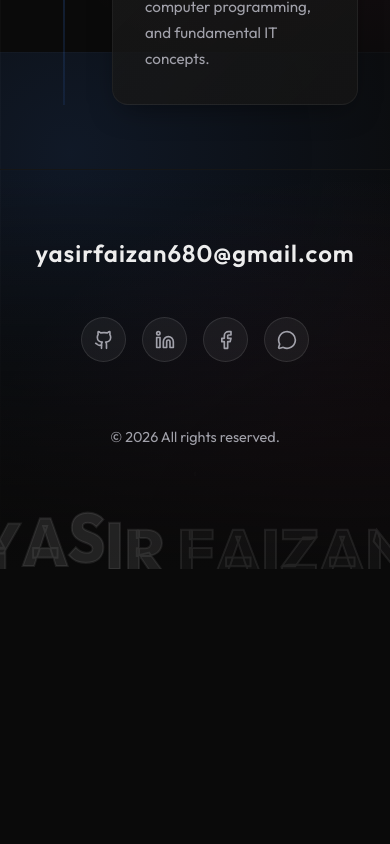
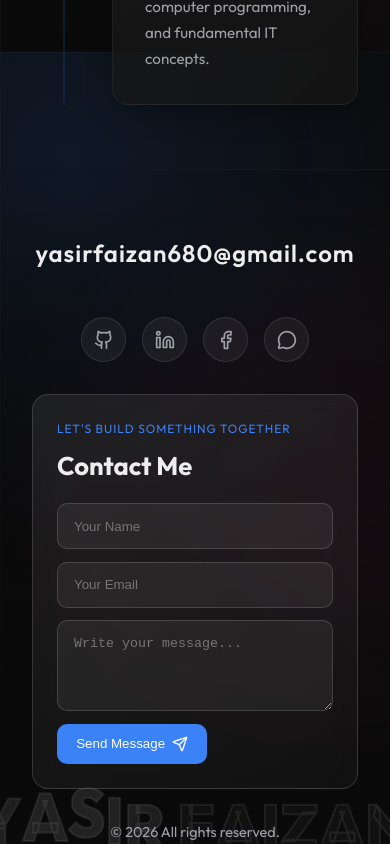
Before and after one commit to Yasirfaizan/Yasirfaizan, a React (Vite) app: page / in a window 390 px wide. Shown: the part 10076-10920 px from the top of the page. Before the commit the page ends 10645 px from the top, so only its background shows below. Built offline with nearby package versions, Linux system fonts and the light colour scheme; no server answers.

Commit message:
Harden EmailJS template params for name/email/message mapping

```diff
--- a/src/components/Footer.css
+++ b/src/components/Footer.css
@@ -1,6 +1,6 @@
 .footer-section {
   background: linear-gradient(to top, rgba(10, 10, 10, 1), transparent);
-  padding: 4rem 2rem 0; /* Removed bottom padding for the huge text */
+  padding: 4rem 2rem 0;
   border-top: 1px solid rgba(255, 255, 255, 0.05);
   margin-top: auto;
   position: relative;
@@ -19,11 +19,10 @@
   align-items: center;
   flex-wrap: wrap;
   gap: 2rem;
-  z-index: 10; /* Keep above bg text */
+  z-index: 10;
   position: relative;
 }
 
-/* --- Left: Email Text --- */
 .footer-left {
   flex: 1;
   display: flex;
@@ -59,19 +58,6 @@
   width: 100%;
 }
 
-.footer-bottom-info {
-  text-align: center;
-  margin-top: 4rem;
-  z-index: 10;
-  position: relative;
-}
-
-.copyright {
-  color: var(--text-secondary);
-  font-size: 0.9rem;
-}
-
-/* --- Right: Social Circles --- */
 .footer-right {
   flex: 1;
   display: flex;
@@ -98,53 +84,103 @@
   overflow: hidden;
 }
 
-/* Base hover properties */
 .social-icon-circle:hover {
   color: white;
   transform: translateY(-8px) scale(1.1);
   border-color: rgba(255,255,255,0.4);
 }
 
-/* Specific Brand Hover Colors & Glows */
-.social-icon-circle:nth-child(1):hover { /* Github */
-  background: #333;
-  box-shadow: 0 10px 20px -5px rgba(51, 51, 51, 0.8);
+.social-icon-circle:nth-child(1):hover { background: #333; box-shadow: 0 10px 20px -5px rgba(51, 51, 51, 0.8); }
+.social-icon-circle:nth-child(2):hover { background: #0077B5; box-shadow: 0 10px 20px -5px rgba(0, 119, 181, 0.8); }
+.social-icon-circle:nth-child(3):hover { background: #1877F2; box-shadow: 0 10px 20px -5px rgba(24, 119, 242, 0.8); }
+.social-icon-circle.whatsapp:hover { background: #25D366; box-shadow: 0 10px 20px -5px rgba(37, 211, 102, 0.8); }
+
+.contact-form-wrapper {
+  max-width: 760px;
+  width: 100%;
+  margin: 2rem auto 0;
+  z-index: 10;
+  position: relative;
+  padding: 1.5rem;
+  border-radius: 16px;
+  border: 1px solid rgba(255, 255, 255, 0.15);
+  background: linear-gradient(145deg, rgba(255, 255, 255, 0.08), rgba(255, 255, 255, 0.03));
+  backdrop-filter: blur(10px);
 }
 
-.social-icon-circle:nth-child(2):hover { /* LinkedIn */
-  background: #0077B5;
-  box-shadow: 0 10px 20px -5px rgba(0, 119, 181, 0.8);
+.contact-kicker {
+  color: var(--accent-color);
+  letter-spacing: 0.08em;
+  text-transform: uppercase;
+  font-size: 0.75rem;
+  margin-bottom: 0.5rem;
 }
 
-.social-icon-circle:nth-child(3):hover { /* Facebook */
-  background: #1877F2;
-  box-shadow: 0 10px 20px -5px rgba(24, 119, 242, 0.8);
+.contact-form-wrapper h3 {
+  color: var(--text-primary);
+  margin-bottom: 1rem;
+  font-size: 1.6rem;
 }
 
-.social-icon-circle.whatsapp:hover { /* WhatsApp */
-  background: #25D366;
-  box-shadow: 0 10px 20px -5px rgba(37, 211, 102, 0.8);
+.contact-form {
+  display: grid;
+  gap: 0.8rem;
 }
 
-/* Responsive Stacking */
-@media (max-width: 850px) {
-  .footer-content {
-    flex-direction: column;
-    justify-content: center;
-    gap: 2.5rem;
-  }
-
-  .footer-left, .footer-right {
-    flex: auto;
-    justify-content: center;
-  }
-
-  .jumping-bg-name {
-    font-size: 15vw;
-  }
+.contact-form input,
+.contact-form textarea {
+  background: rgba(255, 255, 255, 0.06);
+  border: 1px solid rgba(255, 255, 255, 0.15);
+  color: var(--text-primary);
+  padding: 0.9rem 1rem;
+  border-radius: 10px;
+  transition: border-color 0.3s ease, box-shadow 0.3s ease;
 }
 
-/* --- MASSIVE BACKGROUND JUMPING NAME --- */
+.contact-form input:focus,
+.contact-form textarea:focus {
+  outline: none;
+  border-color: var(--accent-color);
+  box-shadow: 0 0 0 3px rgba(59, 130, 246, 0.2);
+}
+
+.contact-submit {
+  width: fit-content;
+  padding: 0.75rem 1.2rem;
+  border: none;
+  border-radius: 10px;
+  background: var(--accent-color);
+  color: white;
+  display: inline-flex;
+  gap: 0.4rem;
+  align-items: center;
+  cursor: pointer;
+}
+
+.contact-submit:disabled {
+  opacity: 0.7;
+  cursor: not-allowed;
+}
+
+.form-status { margin-top: 0.8rem; font-size: 0.9rem; }
+.form-status.success { color: #22c55e; }
+.form-status.error { color: #f87171; }
+
+.footer-bottom-info {
+  text-align: center;
+  margin-top: 2rem;
+  z-index: 10;
+  position: relative;
+}
+
+.copyright { color: var(--text-secondary); font-size: 0.9rem; }
+
+@media (max-width: 850px) {
+  .footer-content { flex-direction: column; justify-content: center; gap: 2.5rem; }
+  .footer-left, .footer-right { flex: auto; justify-content: center; }
+  .jumping-bg-name { font-size: 15vw; }
+}
+
 .footer-bg-name-container {
   position: absolute;
   bottom: -2vw;
@@ -152,21 +188,18 @@
   width: 100%;
   text-align: center;
   z-index: 1;
-  pointer-events: none; /* Let clicks pass through to background if necessary */
+  pointer-events: none;
 }
 
 .jumping-bg-name {
-  font-size: 16vw; /* Massive scaling text */
+  font-size: 16vw;
   font-weight: 900;
   text-transform: uppercase;
   margin: 0;
   line-height: 0.8;
   white-space: nowrap;
-
-  /* Make it slightly transparent and blend with background */
   color: rgba(255, 255, 255, 0.03);
   -webkit-text-stroke: 2px rgba(255, 255, 255, 0.08);
-
   display: flex;
   justify-content: center;
   align-items: flex-end;
--- a/src/components/Footer.jsx
+++ b/src/components/Footer.jsx
@@ -1,53 +1,108 @@
-import { Github, Linkedin, Facebook, MessageCircle } from 'lucide-react';
+import { useState } from 'react';
+import { Github, Linkedin, Facebook, MessageCircle, Send } from 'lucide-react';
 import './Footer.css';
+
+const EMAILJS_SERVICE_ID = import.meta.env.VITE_EMAILJS_SERVICE_ID || 'service_g283rz7';
+const EMAILJS_TEMPLATE_ID = import.meta.env.VITE_EMAILJS_TEMPLATE_ID || 'template_y04z4y6';
+const EMAILJS_PUBLIC_KEY = import.meta.env.VITE_EMAILJS_PUBLIC_KEY || 'X2dqKDDVEnIBvJfMS';
 
 const Footer = () => {
   const currentYear = new Date().getFullYear();
+  const [formData, setFormData] = useState({ name: '', email: '', message: '' });
+  const [status, setStatus] = useState({ type: '', text: '' });
+  const [isSending, setIsSending] = useState(false);
+
+  const isEmailJsConfigured = EMAILJS_SERVICE_ID && EMAILJS_TEMPLATE_ID && EMAILJS_PUBLIC_KEY;
+
+  const handleChange = (e) => {
+    const { name, value } = e.target;
+    setFormData((prev) => ({ ...prev, [name]: value }));
+  };
+
+  const handleSubmit = async (e) => {
+    e.preventDefault();
+
+    if (!isEmailJsConfigured) {
+      setStatus({ type: 'error', text: 'Email service is temporarily unavailable. Please try again in a moment.' });
+      return;
+    }
+
+    setIsSending(true);
+    setStatus({ type: '', text: '' });
+
+    try {
+      const response = await fetch('https://api.emailjs.com/api/v1.0/email/send', {
+        method: 'POST',
+        headers: { 'Content-Type': 'application/json' },
+        body: JSON.stringify({
+          service_id: EMAILJS_SERVICE_ID,
+          template_id: EMAILJS_TEMPLATE_ID,
+          user_id: EMAILJS_PUBLIC_KEY,
+          template_params: {
+            from_name: formData.name,
+            name: formData.name,
+            user_name: formData.name,
+            client_name: formData.name,
+            sender_name: formData.name,
+            from_email: formData.email,
+            email: formData.email,
+            user_email: formData.email,
+            client_email: formData.email,
+            sender_email: formData.email,
+            reply_to: formData.email,
+            message: formData.message,
+            user_message: formData.message,
+            client_message: formData.message,
+            msg: formData.message,
+          },
+        }),
+      });
+
+      if (!response.ok) throw new Error('Failed to send message.');
+      setStatus({ type: 'success', text: 'Message sent successfully. Thank you for reaching out!' });
+      setFormData({ name: '', email: '', message: '' });
+    } catch {
+      setStatus({ type: 'error', text: 'Unable to send right now. Please use email/WhatsApp for now.' });
+    } finally {
+      setIsSending(false);
+    }
+  };
 
   return (
-    <footer className="footer-section">
+    <footer className="footer-section" id="contact">
       <div className="footer-content">
-
-        {/* Left Side: Attractive Email Text */}
         <div className="footer-left">
-          <a href="mailto:yasirfaizan680@gmail.com" className="attractive-email">
-            yasirfaizan680@gmail.com
-          </a>
+          <a href="mailto:yasirfaizan680@gmail.com" className="attractive-email">yasirfaizan680@gmail.com</a>
         </div>
 
-        {/* Right Side: Social Circles */}
         <div className="footer-right">
           <div className="social-links-circle">
-            <a href="https://github.com/Yasirfaizan" target="_blank" rel="noreferrer" className="social-icon-circle" aria-label="Github">
-              <Github size={20} />
-            </a>
-            <a href="https://www.linkedin.com/in/yasir-faizan-shalmani/" target="_blank" rel="noreferrer" className="social-icon-circle" aria-label="LinkedIn">
-              <Linkedin size={20} />
-            </a>
-            <a href="https://www.facebook.com/yasir.faizan.680078/" target="_blank" rel="noreferrer" className="social-icon-circle" aria-label="Facebook">
-              <Facebook size={20} />
-            </a>
-            <a href="https://wa.me/923341536579" target="_blank" rel="noreferrer" className="social-icon-circle whatsapp" aria-label="WhatsApp">
-              <MessageCircle size={20} />
-            </a>
+            <a href="https://github.com/Yasirfaizan" target="_blank" rel="noreferrer" className="social-icon-circle" aria-label="Github"><Github size={20} /></a>
+            <a href="https://www.linkedin.com/in/yasir-faizan-shalmani/" target="_blank" rel="noreferrer" className="social-icon-circle" aria-label="LinkedIn"><Linkedin size={20} /></a>
+            <a href="https://www.facebook.com/yasir.faizan.680078/" target="_blank" rel="noreferrer" className="social-icon-circle" aria-label="Facebook"><Facebook size={20} /></a>
+            <a href="https://wa.me/923341536579" target="_blank" rel="noreferrer" className="social-icon-circle whatsapp" aria-label="WhatsApp"><MessageCircle size={20} /></a>
           </div>
         </div>
+      </div>
 
+      <div className="contact-form-wrapper">
+        <p className="contact-kicker">Let&apos;s build something together</p>
+        <h3>Contact Me</h3>
+        <form className="contact-form" onSubmit={handleSubmit}>
+          <input type="text" name="name" placeholder="Your Name" value={formData.name} onChange={handleChange} required />
+          <input type="email" name="email" placeholder="Your Email" value={formData.email} onChange={handleChange} required />
+          <textarea name="message" placeholder="Write your message..." rows="4" value={formData.message} onChange={handleChange} required />
+          <button type="submit" className="contact-submit" disabled={isSending}>{isSending ? 'Sending...' : 'Send Message'} <Send size={16} /></button>
+        </form>
+        {status.text && <p className={`form-status ${status.type}`}>{status.text}</p>}
       </div>
 
       <div className="footer-bottom-info">
         <p className="copyright">© {currentYear} All rights reserved.</p>
       </div>
 
-      {/* Massive Background Jumping Name */}
       <div className="footer-bg-name-container">
-        <h1 className="jumping-bg-name">
-          {"YASIR FAIZAN".split('').map((char, index) => (
-            <span key={index} style={{ animationDelay: `${index * 0.15}s` }}>
-              {char === ' ' ? '\u00A0' : char}
-            </span>
-          ))}
-        </h1>
+        <h1 className="jumping-bg-name">{'YASIR FAIZAN'.split('').map((char, index) => (<span key={index} style={{ animationDelay: `${index * 0.15}s` }}>{char === ' ' ? '\u00A0' : char}</span>))}</h1>
       </div>
     </footer>
   );
--- a/src/components/Navbar.jsx
+++ b/src/components/Navbar.jsx
@@ -1,4 +1,4 @@
-import { Home as HomeIcon, FolderGit2, Code2, Briefcase, Compass } from 'lucide-react';
+import { Home as HomeIcon, FolderGit2, Code2, Briefcase, Compass, Mail } from 'lucide-react';
 import './Navbar.css';
 
 const Navbar = () => {
@@ -51,6 +51,12 @@ const Navbar = () => {
               <span>Experience</span>
             </a>
           </li>
+          <li>
+            <a href="#contact" onClick={(e) => { e.preventDefault(); scrollTo('contact'); }} className="nav-link">
+              <Mail size={18} />
+              <span>Contact</span>
+            </a>
+          </li>
         </ul>
       </div>
     </nav>
```
Also changed, not shown: 1 other file (tests, documents, lock files or other folders).
